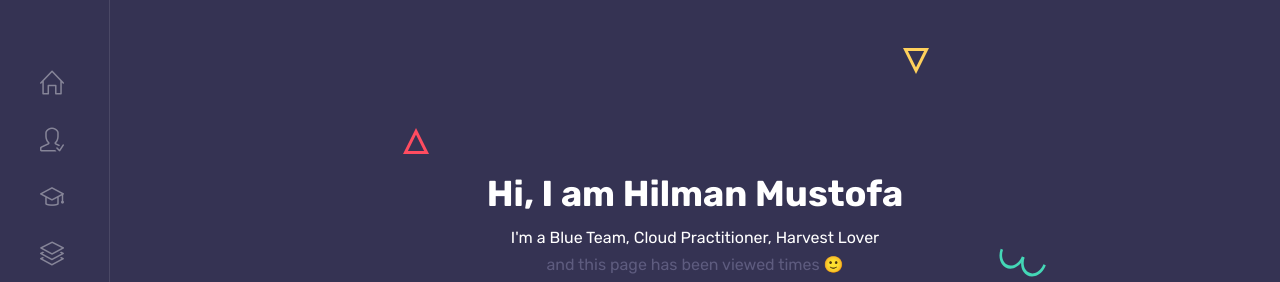
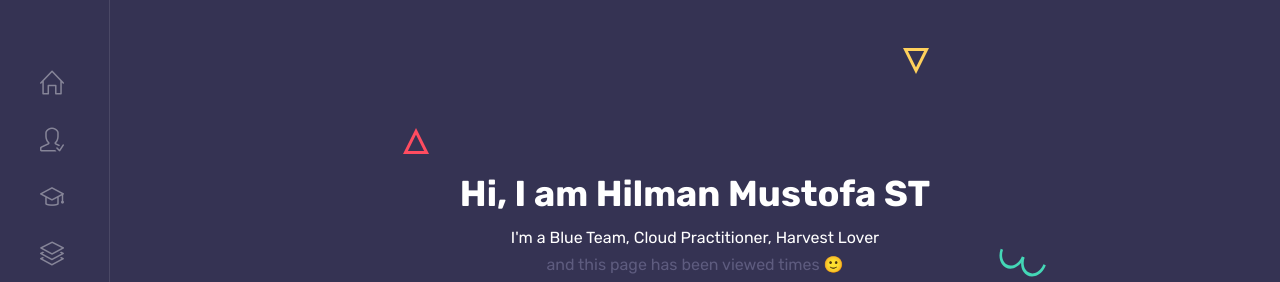
Before and after one commit to hilmanmustofaa/Azure-Resume-Challenge, a plain HTML site: page frontend/index.html in a window 1280 px wide. Shown: the part 112-394 px from the top of the page. Drawn offline with Linux system fonts and the light colour scheme; no server answers.

Commit message:
Updated to HTML

```diff
--- a/frontend/index.html
+++ b/frontend/index.html
@@ -126,7 +126,7 @@
 
 
 				<!-- info -->
-				<h1 class="mb-2 mt-0">Hi, I am Hilman Mustofa</h1>
+				<h1 class="mb-2 mt-0">Hi, I am Hilman Mustofa ST</h1>
 				<span>I'm a <span class="mb-2 mt-0">Blue Team, Cloud Practitioner, Harvest Lover</span></span>
 				<p>and this page has been viewed <a id="counter"></a> times &#128578; </p>
 
```
